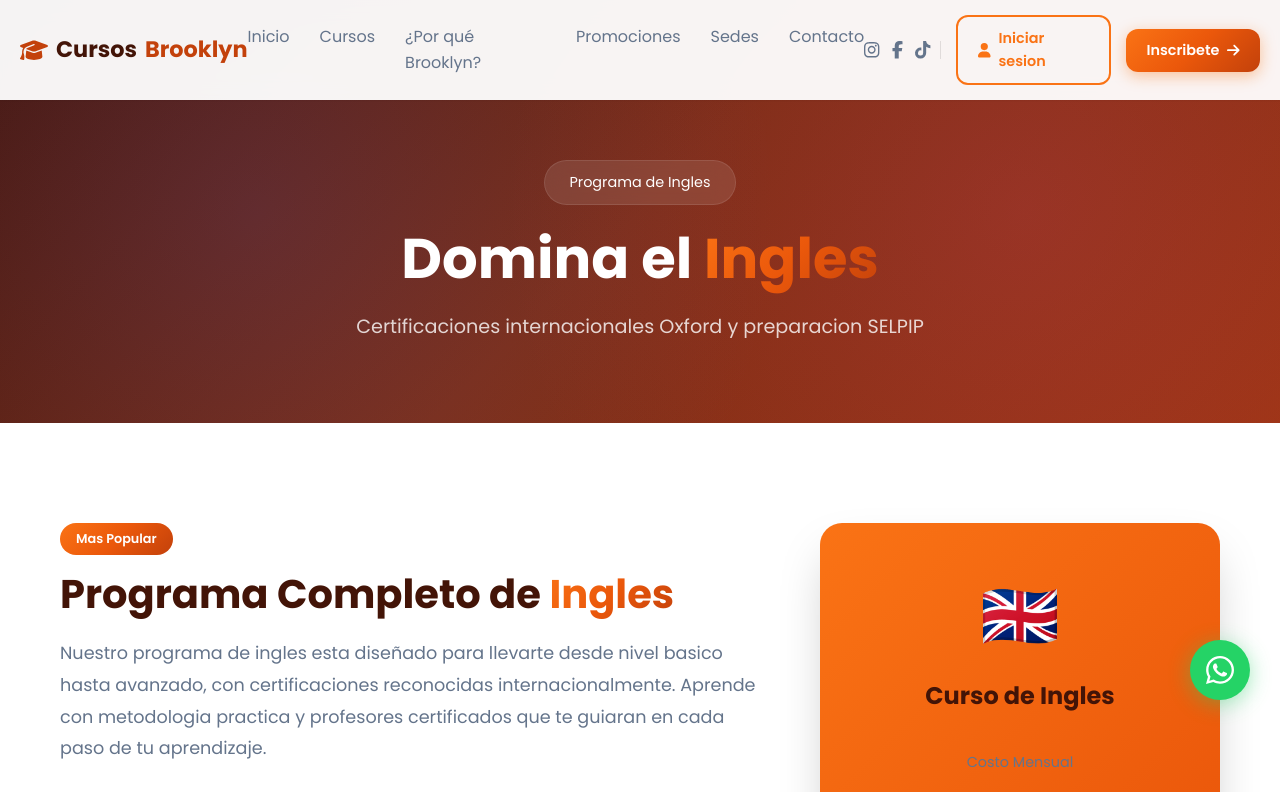
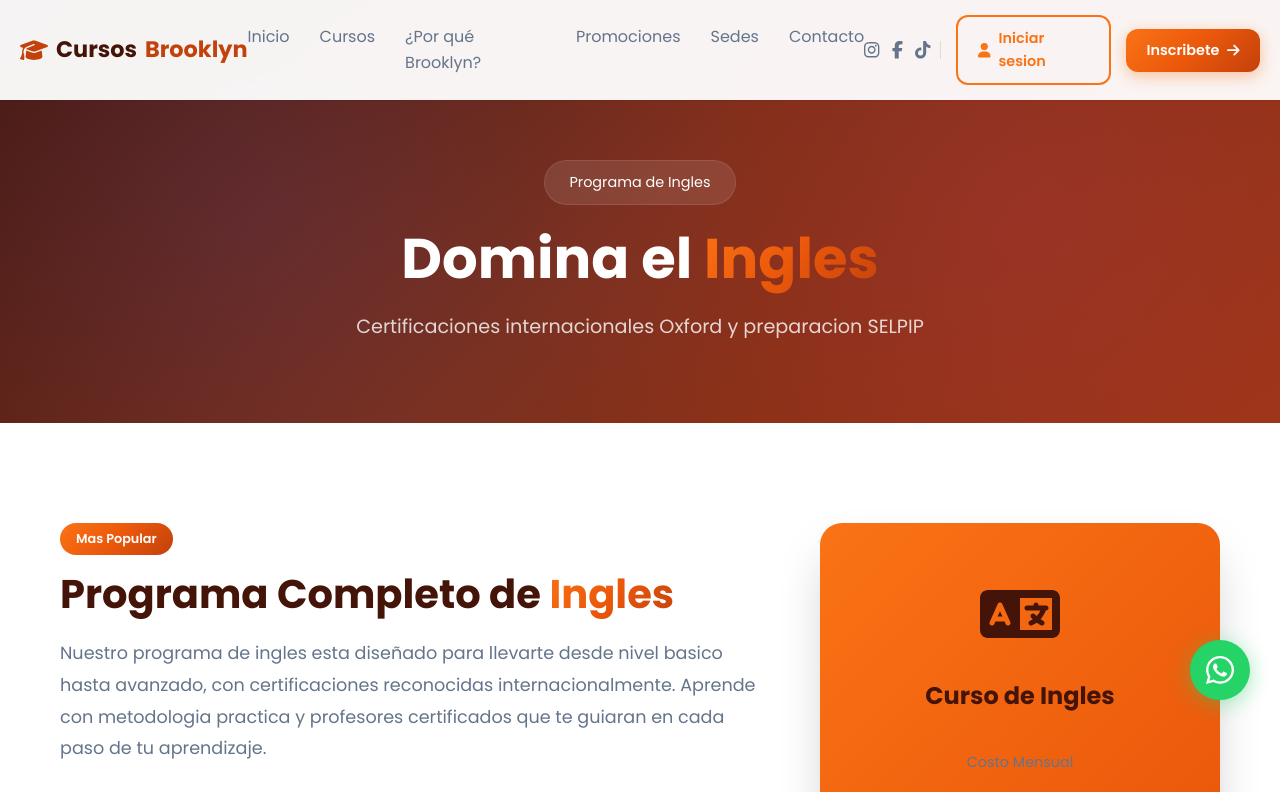
Before and after one commit to fercho159-aq/cursos-brooklyn, a Next.js app: page /cursos/ingles in a window 1280 px wide. Shown: the top 792 px of the page. Built offline with nearby package versions, Linux system fonts and the light colour scheme.

Commit message:
fix: reemplazar emoji de bandera por icono universal de lenguaje en pantalla de ingles

```diff
--- a/app/cursos/ingles/page.tsx
+++ b/app/cursos/ingles/page.tsx
@@ -3,7 +3,7 @@ import Link from 'next/link'
 import { FontAwesomeIcon } from '@fortawesome/react-fontawesome'
 import {
   faCertificate, faGlobe, faUserGraduate, faClock, faUsers,
-  faBook, faCalendarAlt, faCheckCircle, faArrowRight, faGift
+  faBook, faCalendarAlt, faCheckCircle, faArrowRight, faGift, faLanguage
 } from '@fortawesome/free-solid-svg-icons'
 import { faWhatsapp } from '@fortawesome/free-brands-svg-icons'
 import { Navbar, Footer, WhatsAppButton, BackToTop } from '@/components/layout'
@@ -76,7 +76,7 @@ export default function CursoInglesPage() {
 
             <div className="course-detail-sidebar">
               <div className="course-info-card">
-                <div className="course-emoji">🇬🇧</div>
+                <div className="course-emoji"><FontAwesomeIcon icon={faLanguage} /></div>
                 <h3>Curso de Ingles</h3>
                 <div className="course-price">
                   <span className="price-from">Costo Mensual</span>
```
